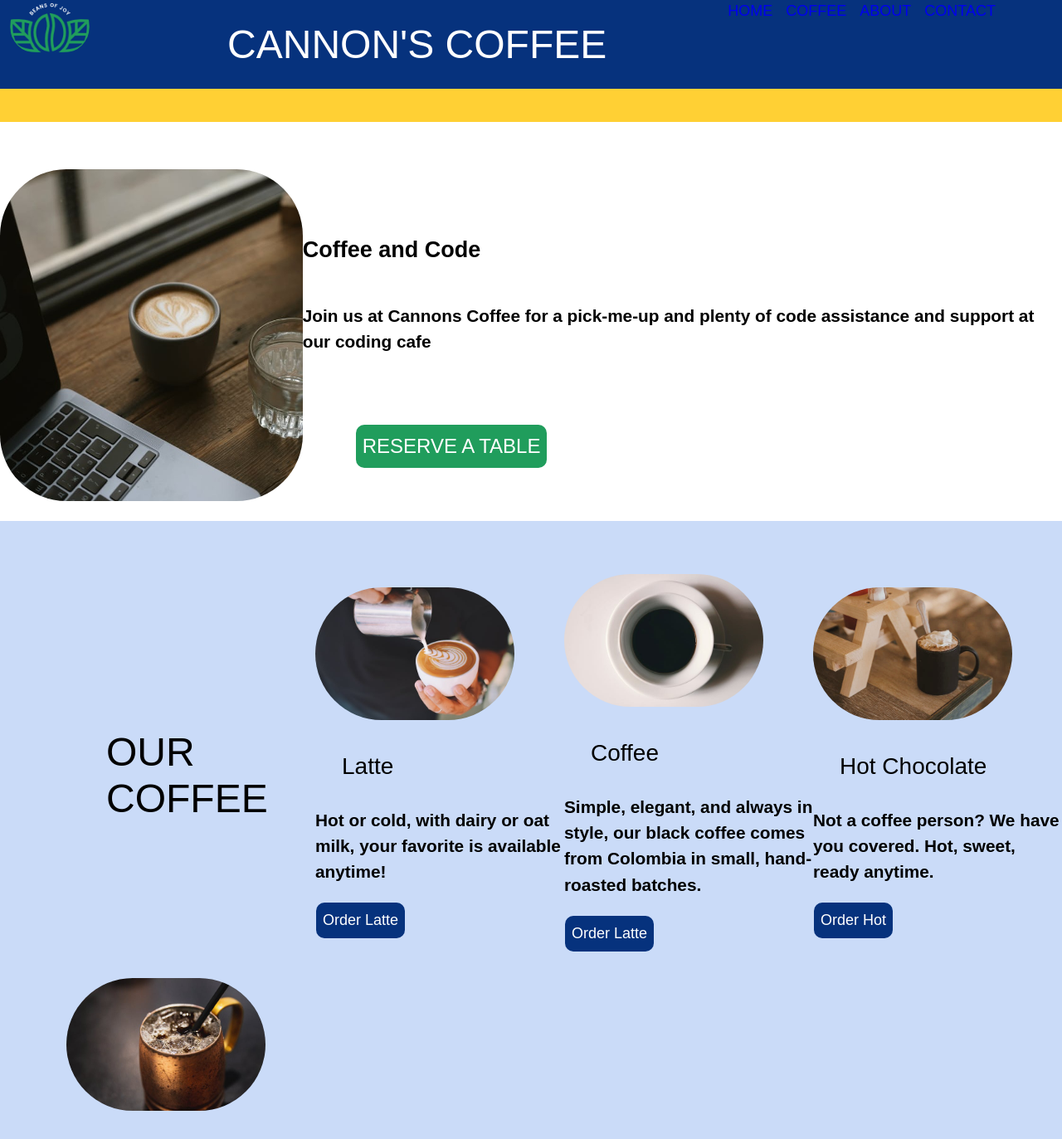
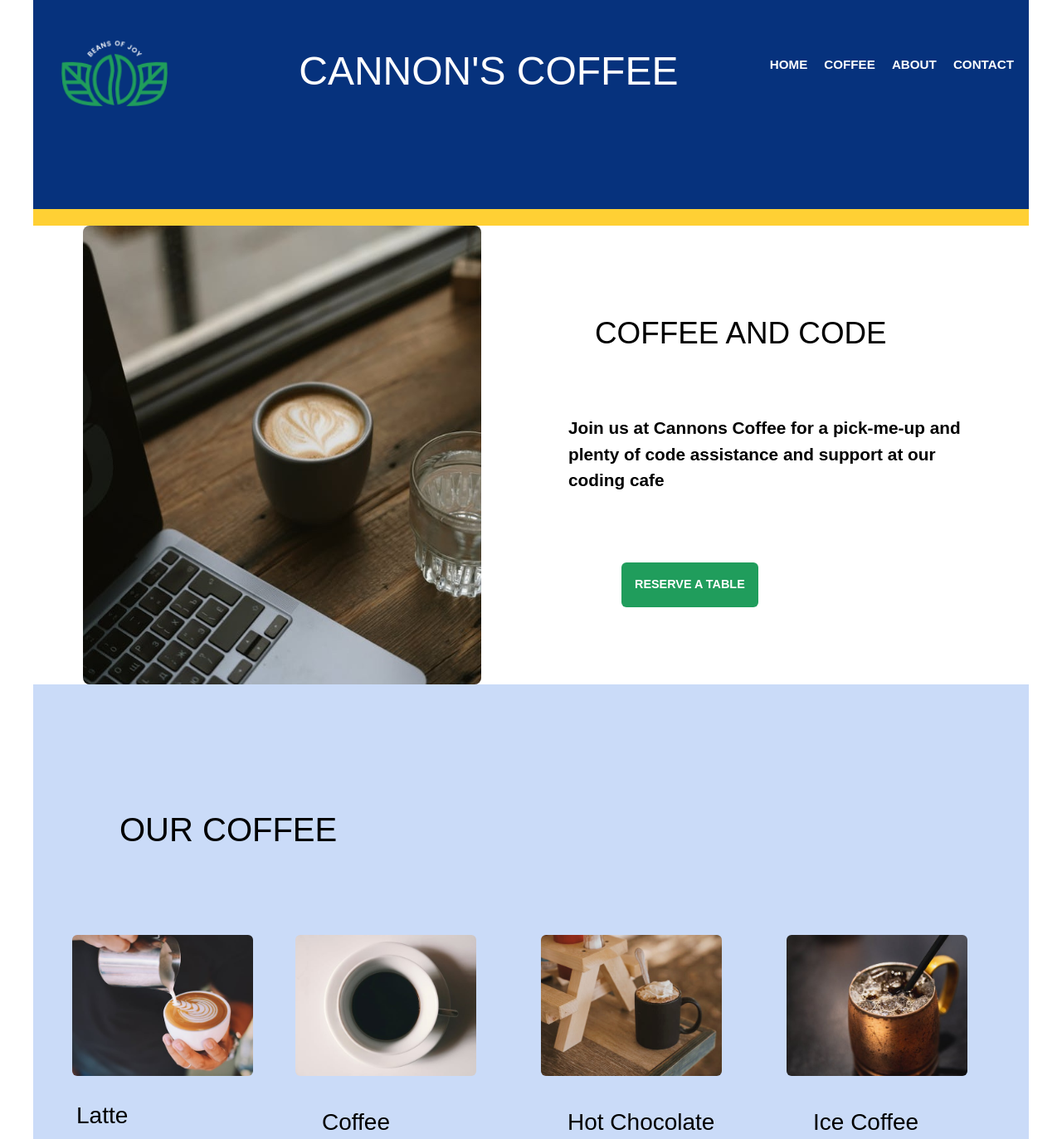
Before and after one commit to RecendezZ/cannons-coffee2, a plain HTML site: page index.html in a window 1280 px wide. Shown: the top 1373 px of the page at 83% size. Drawn offline with Linux system fonts and the light colour scheme.

Commit message:
updating latte page

```diff
--- a/css/style.css
+++ b/css/style.css
@@ -17,7 +17,8 @@
 
 
  nav .logo {
-  max-width: 100%;
+  max-width: 1110%;
+
 
 
  }
@@ -26,7 +27,7 @@ nav ul {
   flex-wrap: wrap;
   gap: 1rem;
   list-style-type: none;
-  padding: auto;
+
   margin: 0;
   padding-right: 5rem;
   justify-content: center;
@@ -51,7 +52,7 @@ nav li {
 
 }
 nav {
-  border-bottom: 40px solid var(--primary-sunglow);
+
   color: var(--secondary-white);
   background-color: var(--secondary-catalina);
   text-align: center;
@@ -78,37 +79,36 @@ body {
   margin: 0;
   padding: auto;
   line-height: 1.5;
-  display: inline-block;
 
 
 }
 
+
+.whole-container{
+  background-color: var(--secondary-catalina);
+}
 header {
-  justify-content: center;
+
+background-color: var(--secondary-catalina);
+
 }
+
 
 
 .hero {
   background-color: var(--secondary-white);
-  margin-bottom: 1rem;
+  margin-bottom: 0;
   color: var(--secondary-black);
-  display: flex;
-  align-items: flex-start;
+
   }
 
 
- .hero-img {
-  display: block;
-  padding-left: 4rem;
-  max-height: 400%;
-  margin-bottom: 3rem;
-  padding-left: 4px;
- }
 
  .hero-text {
   display: flex;
   flex-direction: column;
   margin-top: 4rem;
+  padding-left: 3rem;
 
  }
 
@@ -129,10 +129,12 @@ header {
 }
 
 
- div .main {
-  padding-top: 4rem;
-  padding-left: 5rem;
-  background-color: var(--secondary-light-blue);
+  .main {
+ background: var(--secondary-light-blue);
+
+  padding-bottom: 5rem;
+  padding-top: 3rem;
+
 
 
 }
@@ -140,9 +142,9 @@ header {
 
 .blue-button {
   background-color: var(--secondary-catalina);
-  border: 2px solid var(--secondary-black)black;
+  border: 2px solid var(--secondary-black);
   padding: .5rem;
-  font-size: 1.5;
+  font-size: 1.5rem;
   text-decoration: none;
   color: var(--secondary-white);
   border-radius: 10px;
@@ -155,36 +157,42 @@ header {
 
 
 h1 {
+
   line-height: 1.1667;
   font-size: 3rem;
   font-weight: 300;
-  margin: 0;
-  text-transform: upppercase;
-  margin: auto;
-  padding-left: 3rem;
+
+  text-transform: uppercase;
+
+  padding-left: 2rem;
+  padding-bottom: 2rem;
 
  }
 
-card
+
 
 
 h2 {
+  padding-top: 3rem;
+  font-size: 2.5rem;
+  line-height: 1.1667;
+  font-weight: 300;
+   text-transform: upppercase;
 
-  font-size: 2.5rem;
+}
+
+h3 {
+
+  margin: 2rem;
+  font-size: 1.75rem;
   line-height: 1.1667;
   font-weight: 300;
 
 }
 
-h3 {
-  margin: 2rem;
-  font-size: 1.75rem;
-  line-height: 1.1667;
-  font-weight: 300;
-}
-
 
 p {
+
   font-weight: 700;
   font-size: 1.3rem;
 
@@ -192,40 +200,281 @@ p {
 
 
 img {
+
   margin: auto;
   padding: auto;
-  border-radius: 5rem;
+  border-radius: .5rem;
   max-width: 80%;
 }
+.card {
+  background-color: var(--secondary-light-blue);
+}
+footer {
 
-footer {
   color: var(--secondary-white);
   background-color: var(--secondary-catalina);
   border-top: 40px solid var(--primary-sunglow);
   align-items: center;
   text-align: center;
-  padding-bottom: 4rem;
+  padding-bottom: 8em;
+}
+@media (min-width: 650px) {
+  .hero {
+    display: grid;
+    grid-template-columns: 1fr 1fr;
+  border-top: 20px solid var(--primary-sunglow);
+
   }
 
- @media (min-width: 650px)
-{
+  .hero-image {
+    width: 100%;
+    height: 100%;
+
+  }
+
+  .hero-text {
+    display: flex;
+    flex-direction: column;
+    justify-content: center;
+    padding: 30px 28px;
+  }
+
+
+
+
+  .hero-text p {
+
+    margin-bottom: 20px;
+  }
+
   .main {
+    padding: 24px;
+  }
+
+  .card {
     display: grid;
     grid-template-columns: 1fr 1fr;
-  grid-row: 1/2 2/3;
-  align-items: center;
+    gap: 22px;
+    padding: 0;
   }
+
+  .hero-card-1 {
+    display: flex;
+    flex-direction: column;
+  }
+
+  .card img {
+    height: 160px;
+  }
+
+
+
+
 
 }
 
 
 @media (min-width: 1000px) {
 
+
+
+
+
   body {
-    background-color: var(--secondary-white);
-  }
-.main {
-    grid-template-columns: repeat(4, 1fr);
+  font-family: "Nunito Sans", sans-serif;
+  font-size: 1.125rem;
+  margin: 0;
+  padding: auto;
+  line-height: 1.5;
+
 
 }
+
+.whole-container {
+  max-width: 1200px;
+  margin: auto;
 }
+
+header {
+  padding: 18px;
+}
+
+nav {
+  display: flex;
+  align-items: center;
+  justify-content: space-between;
+  color: var(--secondary-white);
+}
+
+.logo img {
+  width: 160px;
+  height: auto;
+  display: block;
+  padding-bottom: 30px;
+}
+
+nav h1 {
+  font-size: 3rem;
+  color: var(--secondary-white);
+ gap: 2px;
+  font-weight: 300;
+}
+
+nav ul {
+  list-style: none;
+  display: flex;
+  gap: 20px;
+
+  padding: 0;
+}
+
+nav a {
+  text-decoration: none;
+  color: var(--secondary-white);
+  font-size: 0.95rem;
+  font-weight: 600;
+}
+
+.hero {
+  background: var(--secondary-white);
+  border-top: 20px solid var(--primary-sunglow);
+}
+
+.hero-image {
+  width: 100%;
+  display: block;
+
+}
+
+.hero-text {
+  padding: 45px;
+}
+
+.hero-text h1 {
+  font-size: 2.3rem;
+  font-weight: 500;
+  margin: 0 0 24px;
+  color: var(--secondary-black);
+}
+
+.hero-text p {
+
+
+  color: var(--secondary-black);
+}
+
+.button-main
+{  display: inline-block;
+  text-decoration: none;
+  color: var(--secondary-white);
+  padding:  16px;
+  border-radius: 6px;
+  font-weight: 700;
+  font-size: 0.9rem;
+    background: var(--secondary-vegan);
+}
+
+.blue-button {
+  display: inline-block;
+  text-decoration: none;
+  color: var(--secondary-white);
+  padding: 10px;
+  border-radius:12px;
+  font-weight: 700;
+  font-size: 0.9rem;
+
+}
+
+
+
+
+.main {
+  background: var(--secondary-light-blue);
+  padding: 4rem;
+}
+
+.main h2 {
+
+  font-weight: 300;
+  margin:  40px;
+  color: var(--secondary-black);
+  padding-top: 3rem;
+  font-size: 2.5rem;
+  line-height: 1.1667;
+  font-weight: 300;
+}
+
+.card {
+  background: var(--secondary-light-blue);
+  padding: 0 20px 20px;
+}
+
+.hero-card-1 {
+  display: flex;
+  flex-direction: column;
+}
+
+.card img {
+  width: 1000%;
+  height: 170px;
+  object-fit: cover;
+  border-radius: 6px;
+
+}
+
+.card h3 {
+  font-size: 1.2rem;
+  color: var(--secondary-black);
+   margin: 2rem;
+  font-size: 1.75rem;
+  line-height: 1.1667;
+  font-weight: 300;
+}
+
+.card p {
+  font-size: 0.92rem;
+  line-height: 1.5;
+  min-height: 110px;
+  margin: 16px;
+  color: var(--secondary-black);
+}
+  .hero {
+    display: grid;
+    grid-template-columns: 1fr 1fr;
+
+  }
+
+  .hero-image {
+    height: 100%;
+  }
+
+  .hero-text {
+    display: flex;
+    flex-direction: column;
+    justify-content: center;
+  }
+
+  .card {
+    display: grid;
+    grid-template-columns: 1fr 1fr 1fr 1fr;
+    gap: 24px;
+    padding-bottom: 40px;
+  }
+
+  .main h2 {
+   padding-top: 3rem;
+  font-size: 2.5rem;
+  line-height: 1.1667;
+  font-weight: 300;
+
+  }
+  footer {
+
+  color: var(--secondary-white);
+  background-color: var(--secondary-catalina);
+  border-top: 20px solid var(--primary-sunglow);
+  align-items: center;
+  text-align: center;
+  padding-bottom: 8em;
+}
+}
--- a/css/style3.css
+++ b/css/style3.css
@@ -9,17 +9,56 @@
 
 }
 
+img
+  {
+  max-width: 40%;
+  padding-left: 1.5rem;
+  padding-top: 1.5rem;
+}
+
+header {
+
+    padding: 15px;
+    background-color: var(--secondary-catalina);
+}
+
+nav {
+
+    margin: auto;
+    display: flex;
+    flex-wrap: wrap;
+    align-items: center;
+    justify-content: space-between;
+    gap: 11px;
+    color: var(--secondary-white);
+    border-bottom: 20px solid var(--primary-sunglow);
+}
+
+
+
+
+
+nav li {
+    text-decoration: none;
+    font-size: 20px;
+}
+
+
 nav ul {
   display: flex;
   flex-wrap: wrap;
   gap: 1rem;
   list-style: none;
-  padding: 0;
-  margin: 0;
+  padding: 10px;
+  margin: .5rem;
   justify-content: center;
   text-decoration: none;
+
 }
 
+body {
+  background-color: var(--secondary-catalina);
+}
 a:hover {
   display: block;
   text-decoration: none;
@@ -27,53 +66,14 @@ a:hover {
 
 a:visited {
     background-color: var(--secondary-vegan);
-    color: var(--primary-sunglow);
+    color: var(--primary-white);
 }
 
-
-h1 {
-  line-height: 1.1667;
-  font-size: 3rem;
-  font-weight: 300;
-  margin: 0;
-  text-transform: upppercase;
-  margin: auto;
-  padding-left: 3rem;
-
- }
-
-nav li {
-  text-decoration: none;
-  list-style-type: none;
-  margin-bottom: 2rem;
-
+.logo img {
+    width: 110px;
+    height: auto;
+    display: block;
 }
-nav {
-  display: flex;
-  flex-wrap:wrap;
-  gap: 2rem;
-  border-bottom: 20px solid var(--primary-sunglow);
-  padding: 1rem;
-  justify-content: space-between;
-
-}
-
-.hero {
-  background-color: var(--secondary-white);
-  margin-bottom: 1rem;
-  color: var(--secondary-black);
-  display: flex;
-  align-items: flex-start;
-  }
-
-
- .hero-img {
-  display: block;
-  padding-left: 4rem;
-  max-height: 400%;
-  margin-bottom: 3rem;
- }
-
 
 
 
@@ -86,7 +86,7 @@ nav {
   color: var(--secondary-white);
   border-radius: 10px;
   margin-top: 4rem;
-  margin-left: 4rem;
+  margin-left: 40rem;
   margin-bottom: 3rem;
   display: inline-block;
   width: max-content;
@@ -98,60 +98,23 @@ a {
 }
 
 
-body {
-    font-family: Arial, Helvetica, sans-serif;
-    background-color: var(--secondary-catalina);
-    color: var(--secondary-white);
+
+.latte {
+background-color: var(--secondary-white);
+display: flex;
+flex-wrap: wrap;
 }
 
-header {
-    background-color: var(--secondary-catalina);
-    padding: 15px;
-}
-
-nav {
-    width: 90%;
-    margin: 0 auto;
-    display: flex;
-    align-items: center;
-    justify-content: space-between;
-    gap: 20px;
-}
-
-.logo img {
-    width: 110px;
-    height: auto;
-    display: block;
-}
-
-
-
-nav li {
-    text-decoration: none;
-}
-nav ul {
-    list-style: none;
-    display: flex;
-    gap: 20px;
-}
-
-
-
-
-.card-container {
-    max-width: 90%;
-    max-width: 900px;
-    margin: 60px;
-    display: flex;
-    flex-wrap: wrap;
-    justify-content: center;
+p {
+  padding-left: 30rem;
 
 }
 
 
+h1 {
 
-
-
+  padding-left: 13rem;
+}
 footer {
   color: var(--secondary-white);
   background-color: var(--secondary-catalina);
--- a/index.html
+++ b/index.html
@@ -4,7 +4,7 @@
 <head>
     <meta charset="UTF-8">
     <meta name="viewport" content="width=device-width, initial-scale=1.0">
-    <title>Document</title>
+    <title>Cannons Coffee</title>
     <link rel="stylesheet" href="css/style.css">
 </head>
 
@@ -31,29 +31,30 @@
 
 
             </nav>
-            <div class="hero"><img src="images/coffee-computer.jpg"
-                    alt="Laptop with a cup of coffee and a glass of water" width="400" height="400"
-                    class="hero-image" />
-                <span class="hero-text">
-                    <h2> Coffee and Code</h2>
+        </header>
+        <div class="hero">
+            <img src="images/coffee-computer.jpg" alt="Laptop with a cup of coffee and a glass of water" width="400"
+                height="400" class="hero-image" />
+            <div class="hero-text">
+                <h1>Coffee and Code</h1>
                 <p>Join us at Cannons Coffee for a pick-me-up and plenty of code assistance and support at our
                     coding
                     cafe
                 </p><a class="button-main" href="https://www.opentable.com/" target="_blank">RESERVE A TABLE</a>
-                </span>
 
 
+            </div>
 
         </div>
 
 
 
-        </header>
 
         <div class="main">
-            <h1>OUR COFFEE</h1>
+            <h2>OUR COFFEE</h2>
+        </div>
 
-            <div class="card-grid">
+        <div class="card">
             <div class="hero-card-1">
                 <img src="images/latte.jpg" alt="Latte in a cup" />
                 <h3>Latte</h3>
@@ -64,7 +65,7 @@
                     target="_blank">Order
                     Latte</a>
             </div>
-            </div>
+
 
             <div class="hero-card">
 
@@ -94,12 +95,12 @@
             </div>
 
         </div>
-
+    </div>
     <footer>
         <img src="images/logo-footer.png" alt="footer logo" />
-            <p>& copy;2023 Cannons Coffee. All rights reserved.</p>
+        <p>&copy;2023 Cannons Coffee. All rights reserved.</p>
     </footer>
-    </div>
+
 </body>
 
 </html>
```
Also changed, not shown: page3.html (+6 -5 lines). Lines whose indentation alone changed are shown as unchanged.
